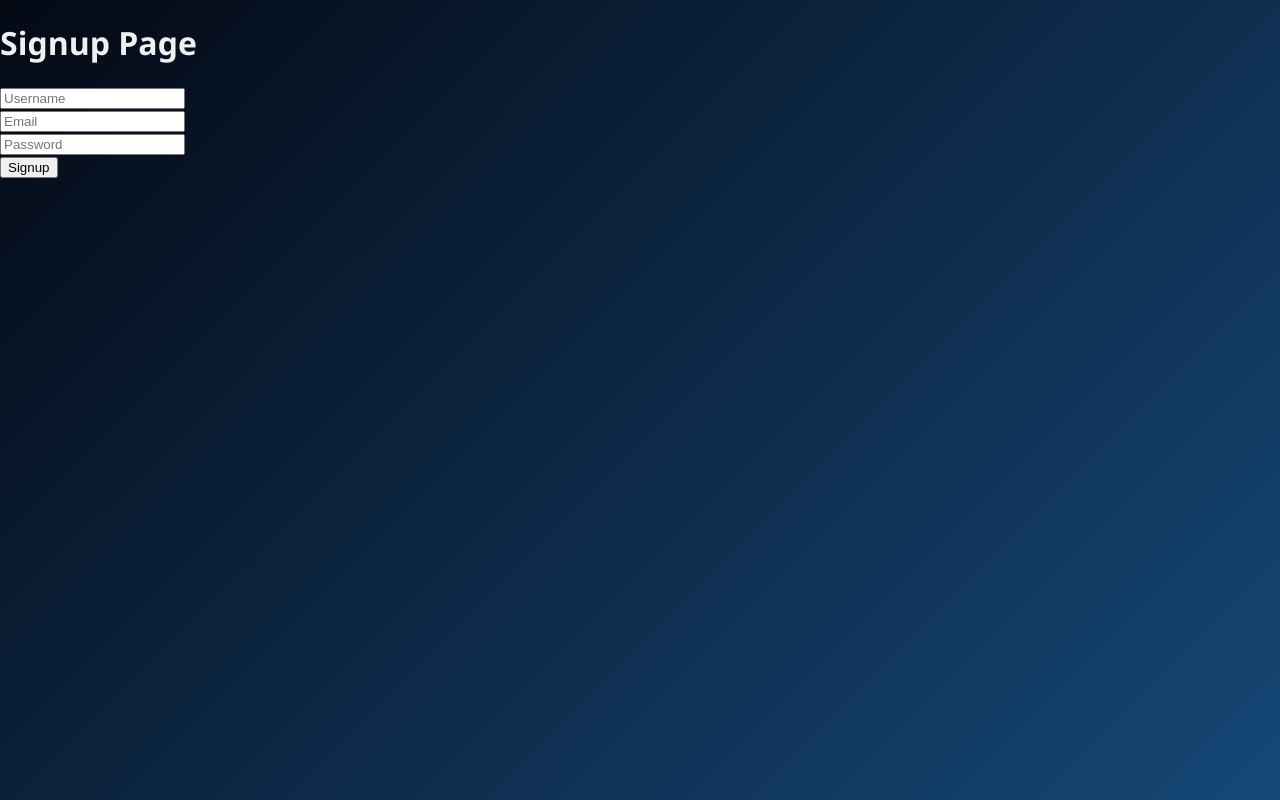
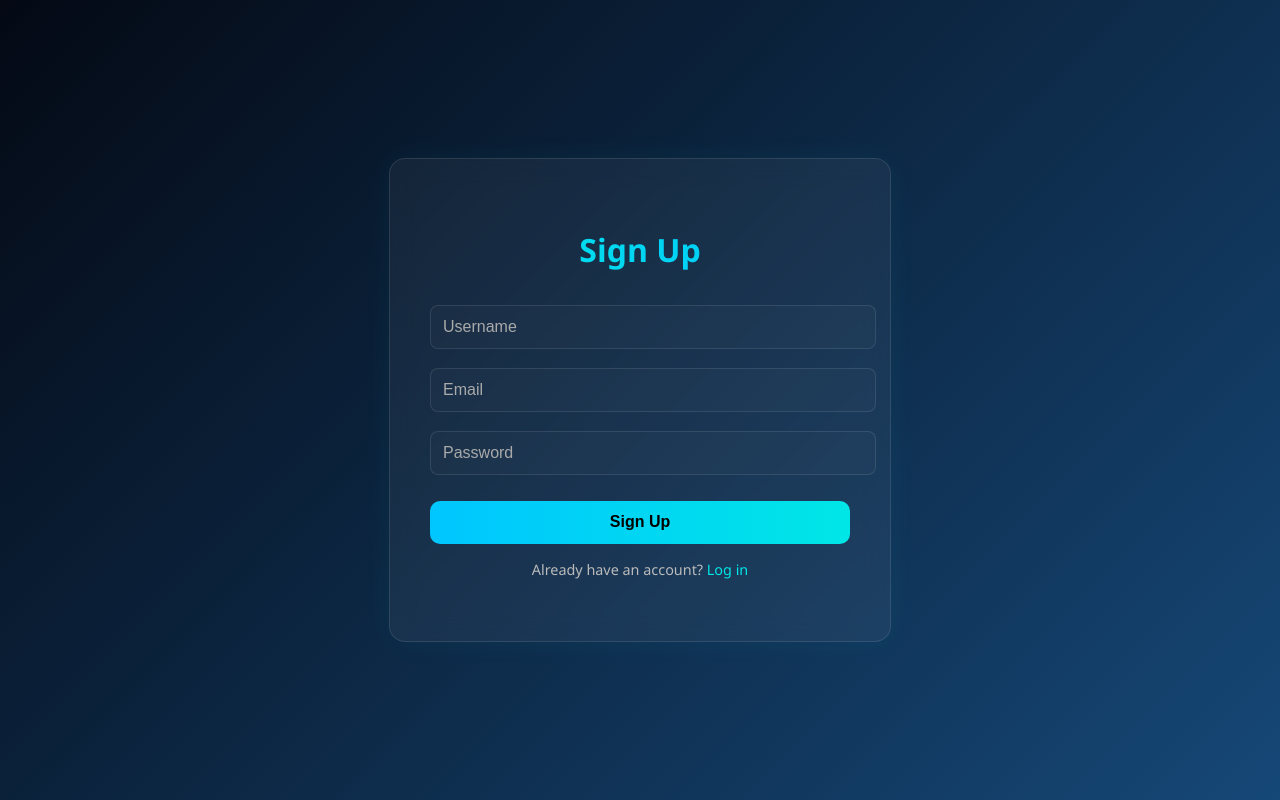
Before and after one commit to akashcodes27/CloudDrive, a React (Vite) app in the folder clouddrive-frontend/: page /signup in a window 1280 px wide. Built offline with nearby package versions, Linux system fonts and the light colour scheme.

Commit message:
Login and Signup CSS implemented successfully

```diff
--- /dev/null
+++ b/clouddrive-frontend/src/Signup.css
@@ -0,0 +1,73 @@
+.signup-page {
+    display: flex;
+    align-items: center;
+    justify-content: center;
+    height: 100vh;
+    background: none;
+  }
+
+  .signup-box {
+    background: rgba(255, 255, 255, 0.05);
+    backdrop-filter: blur(12px);
+    border: 1px solid rgba(255, 255, 255, 0.1);
+    padding: 3rem 2.5rem;
+    border-radius: 16px;
+    box-shadow: 0 0 30px rgba(0, 255, 255, 0.05);
+    text-align: center;
+    max-width: 420px;
+    width: 90%;
+    color: #eee;
+  }
+
+  .signup-box h1 {
+    font-size: 2rem;
+    margin-bottom: 1.5rem;
+    background: linear-gradient(90deg, #00e6e6, #00c6ff);
+    -webkit-background-clip: text;
+    -webkit-text-fill-color: transparent;
+  }
+
+  .signup-box input {
+    width: 100%;
+    padding: 0.75rem;
+    margin: 0.6rem 0;
+    border-radius: 8px;
+    border: 1px solid rgba(255, 255, 255, 0.1);
+    background-color: rgba(255, 255, 255, 0.02);
+    color: #fff;
+    font-size: 1rem;
+  }
+
+  .signup-box input::placeholder {
+    color: #aaa;
+  }
+
+  .signup-box button {
+    width: 100%;
+    margin-top: 1rem;
+    padding: 0.8rem;
+    border: none;
+    border-radius: 10px;
+    background: linear-gradient(90deg, #00c6ff, #00e6e6);
+    color: #000;
+    font-weight: bold;
+    font-size: 1rem;
+    cursor: pointer;
+    transition: transform 0.2s ease, box-shadow 0.2s ease;
+  }
+
+  .signup-box button:hover {
+    transform: translateY(-2px);
+    box-shadow: 0 0 12px rgba(0, 255, 255, 0.3);
+  }
+
+  .signup-footer {
+    margin-top: 1rem;
+    font-size: 0.9rem;
+    color: #bbb;
+  }
+
+  .signup-footer a {
+    color: #00e6e6;
+    text-decoration: none;
+  }
--- a/clouddrive-frontend/src/pages/Signup.jsx
+++ b/clouddrive-frontend/src/pages/Signup.jsx
@@ -1,6 +1,7 @@
 import { useState } from 'react';
 import axios from 'axios';
-import { useNavigate } from 'react-router-dom';
+import { useNavigate, Link } from 'react-router-dom';
+import '../Signup.css'; // Add this line if you put styles in a separate file
 
 function Signup() {
   const navigate = useNavigate();
@@ -18,13 +19,14 @@ function Signup() {
       navigate('/login');
     } catch (error) {
       alert('Signup failed. Try different username or email.');
-      console.error(error.response.data);
+      console.error(error.response?.data || error.message);
     }
   };
 
   return (
-    <div>
-      <h1>Signup Page</h1>
+    <div className="signup-page">
+      <div className="signup-box">
+        <h1>Sign Up</h1>
         <form onSubmit={handleSignup}>
           <input
             type="text"
@@ -33,7 +35,7 @@ function Signup() {
             value={formData.username}
             onChange={handleChange}
             required
-        /><br />
+          />
           <input
             type="email"
             name="email"
@@ -41,7 +43,7 @@ function Signup() {
             value={formData.email}
             onChange={handleChange}
             required
-        /><br />
+          />
           <input
             type="password"
             name="password"
@@ -49,9 +51,13 @@ function Signup() {
             value={formData.password}
             onChange={handleChange}
             required
-        /><br />
-        <button type="submit">Signup</button>
+          />
+          <button type="submit">Sign Up</button>
         </form>
+        <p className="signup-footer">
+          Already have an account? <Link to="/login">Log in</Link>
+        </p>
+      </div>
     </div>
   );
 }
```
Lines whose indentation alone changed are shown as unchanged.
